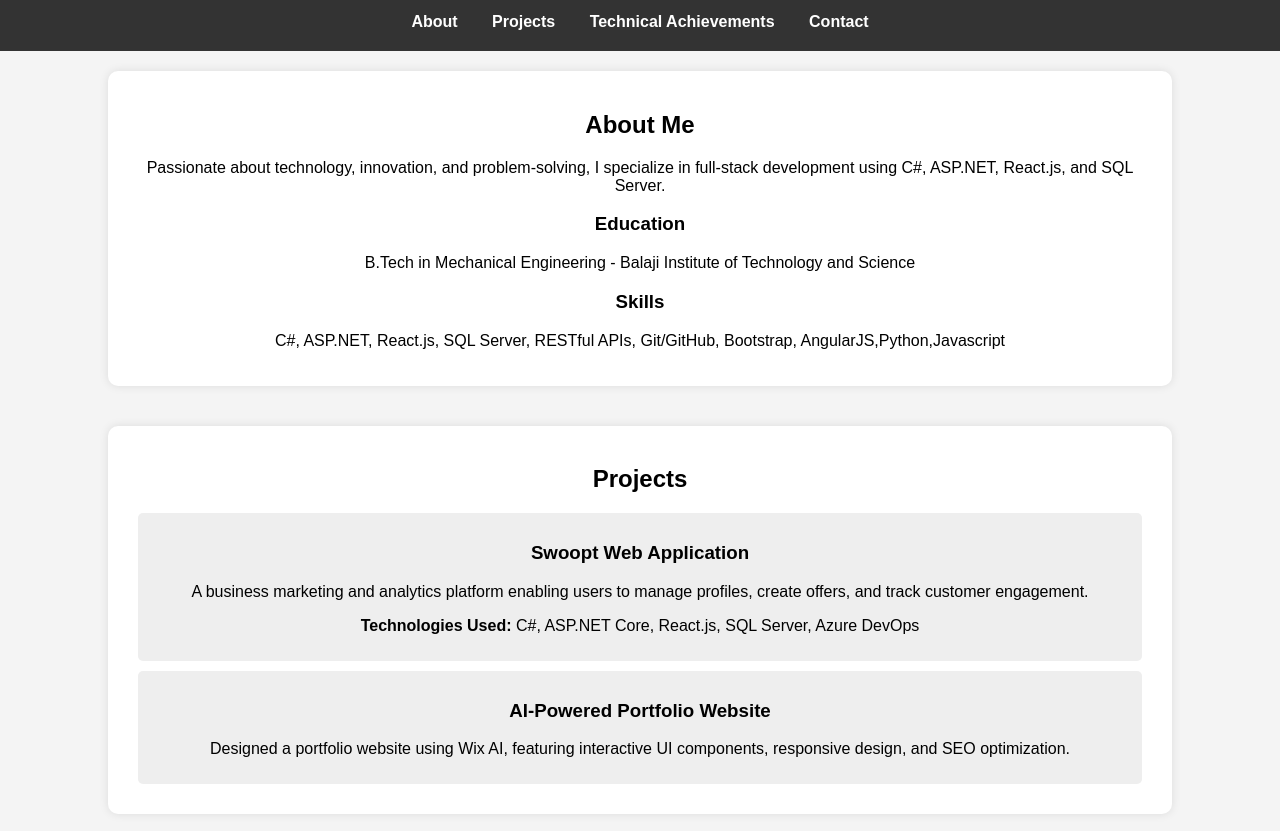
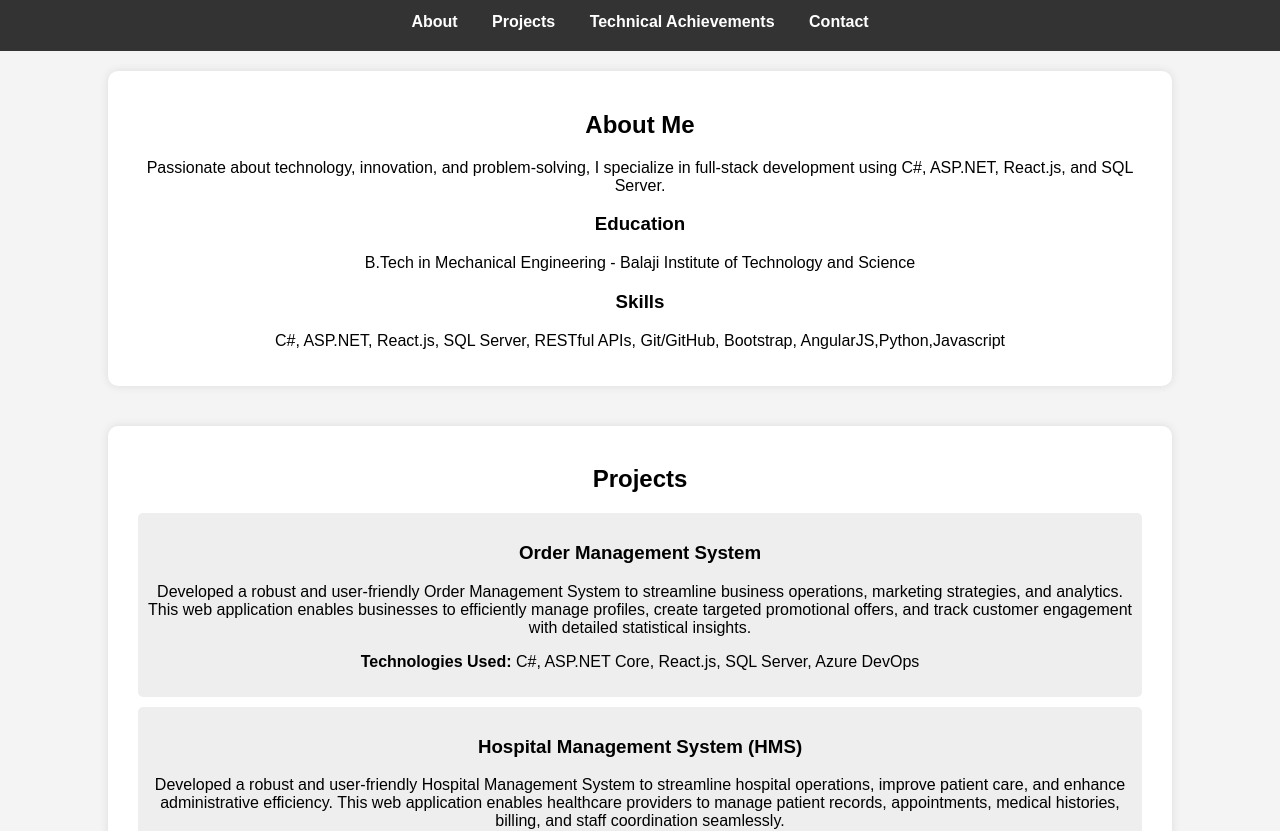
Before and after one commit to ManojsaiNeelam/portfoilo, a website: page index.html in a window 1280 px wide. Shown: the part 121-952 px from the top of the page. Drawn offline with Linux system fonts and the light colour scheme.

Commit message:
Update index.html

```diff
--- a/index.html
+++ b/index.html
@@ -78,13 +78,19 @@
     <section id="projects">
         <h2>Projects</h2>
         <div class="project">
-            <h3>Swoopt Web Application</h3>
-            <p>A business marketing and analytics platform enabling users to manage profiles, create offers, and track customer engagement.</p>
+            <h3>Order Management System </h3>
+            <p>Developed a robust and user-friendly Order Management System to streamline business operations,
+marketing strategies, and analytics. This web application enables businesses to efficiently manage
+profiles, create targeted promotional offers, and track customer engagement with detailed statistical
+insights. </p>
             <p><strong>Technologies Used:</strong> C#, ASP.NET Core, React.js, SQL Server, Azure DevOps</p>
         </div>
         <div class="project">
-            <h3>AI-Powered Portfolio Website</h3>
-            <p>Designed a portfolio website using Wix AI, featuring interactive UI components, responsive design, and SEO optimization.</p>
+            <h3> Hospital Management System (HMS)</h3>
+            <p>Developed a robust and user-friendly Hospital Management System to streamline hospital operations,
+improve patient care, and enhance administrative efficiency. This web application enables healthcare
+providers to manage patient records, appointments, medical histories, billing, and staff coordination
+seamlessly. </p>
         </div>
     </section>
 
```
